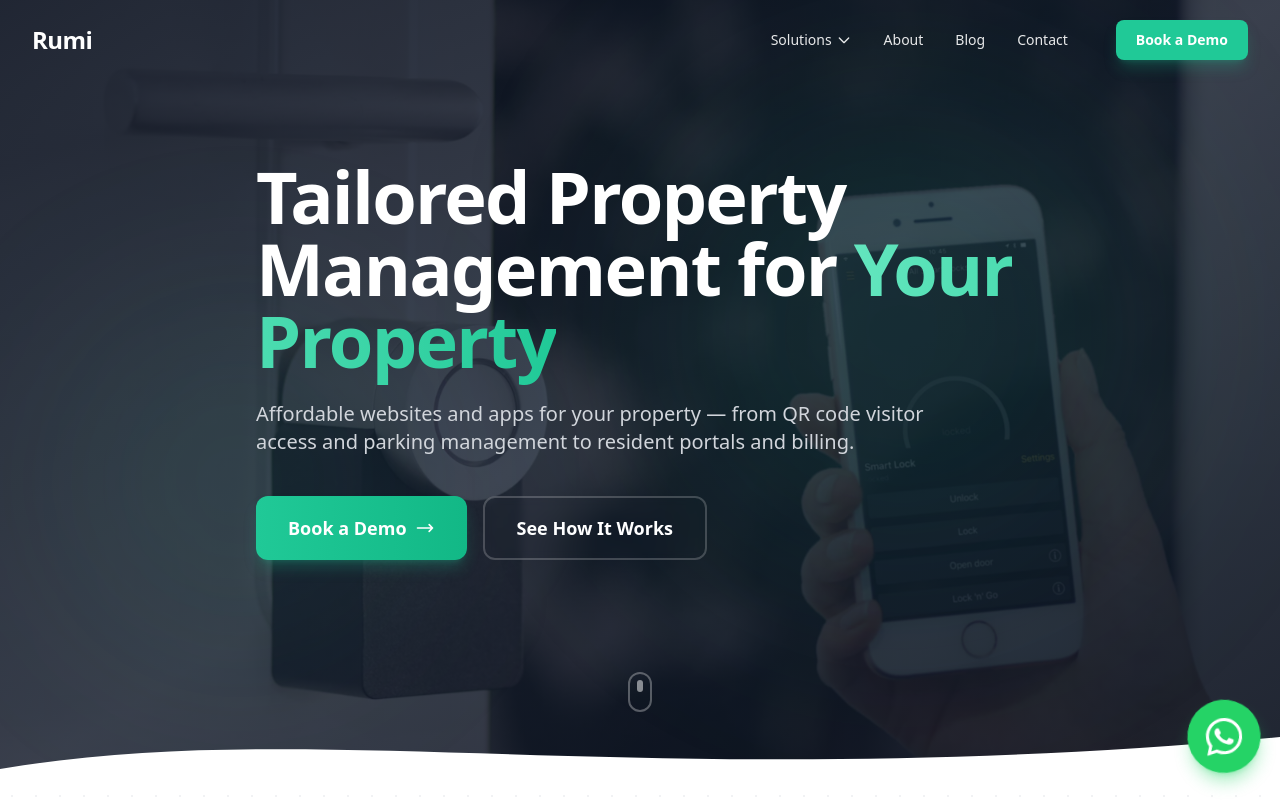
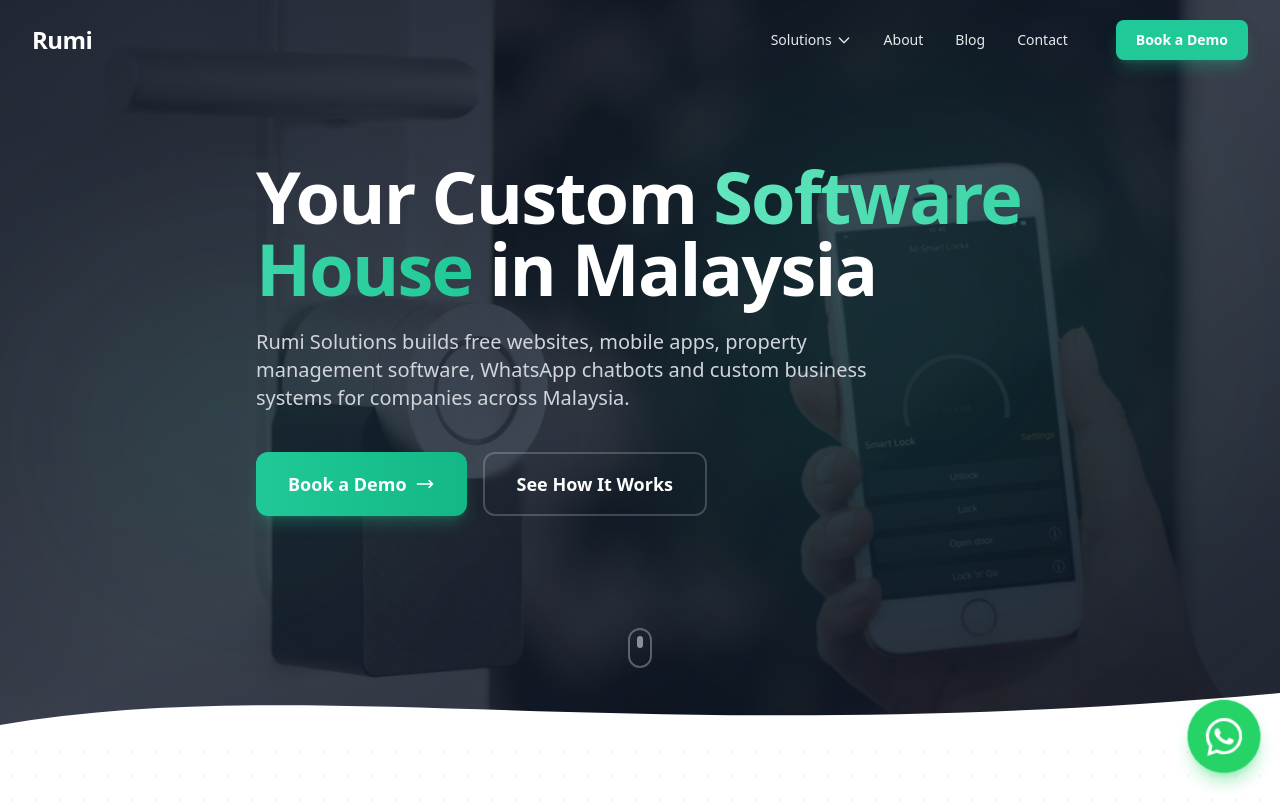
Before and after one commit to addmondz/rumi-website, a Next.js app: page / in a window 1280 px wide. Shown: the top 803 px of the page. Built offline with nearby package versions, Linux system fonts and the light colour scheme.

Commit message:
code update

```diff
--- a/public/landing/claim-your-free-website-zh.html
+++ b/public/landing/claim-your-free-website-zh.html
@@ -5,6 +5,7 @@
 <meta name="viewport" content="width=device-width, initial-scale=1.0">
 <title>立即领取您的免费网站 — Rumi</title>
 <meta name="description" content="免费为您设计并搭建专业网站——无需设计费，无需搭建费。主机托管会在您准备上线时另行安排。">
+<link rel="canonical" href="https://rumisolution.com/landing/claim-your-free-website-zh">
 <script async src="https://www.googletagmanager.com/gtag/js?id=G-1J3FT8P1QL"></script>
 <script>
   window.dataLayer = window.dataLayer || [];
--- a/public/landing/claim-your-free-website.html
+++ b/public/landing/claim-your-free-website.html
@@ -5,6 +5,7 @@
 <meta name="viewport" content="width=device-width, initial-scale=1.0">
 <title>Claim your free website today — Rumi</title>
 <meta name="description" content="Claim a professionally designed website for free. Pay nothing for design or build — hosting is arranged separately when you are ready to launch.">
+<link rel="canonical" href="https://rumisolution.com/landing/claim-your-free-website">
 <script async src="https://www.googletagmanager.com/gtag/js?id=G-1J3FT8P1QL"></script>
 <script>
   window.dataLayer = window.dataLayer || [];
--- a/public/landing/rumi-free-website.html
+++ b/public/landing/rumi-free-website.html
@@ -5,6 +5,7 @@
 <meta name="viewport" content="width=device-width, initial-scale=1.0">
 <title>Rumi — A free website. One honest monthly line.</title>
 <meta name="description" content="We design and build your website for free. Hosting is not included — no design fees, no setup fees, no catch.">
+<link rel="canonical" href="https://rumisolution.com/landing/rumi-free-website">
 <script async src="https://www.googletagmanager.com/gtag/js?id=G-1J3FT8P1QL"></script>
 <script>
   window.dataLayer = window.dataLayer || [];
--- a/public/landing/rumi-website-launch-plan.html
+++ b/public/landing/rumi-website-launch-plan.html
@@ -5,6 +5,7 @@
 <meta name="viewport" content="width=device-width, initial-scale=1.0">
 <title>Rumi Website Launch Plan — Built free</title>
 <meta name="description" content="Rumi designs and builds your website for free. Hosting is not included — no design fee, no build fee, no catch.">
+<link rel="canonical" href="https://rumisolution.com/landing/rumi-website-launch-plan">
 <script async src="https://www.googletagmanager.com/gtag/js?id=G-1J3FT8P1QL"></script>
 <script>
   window.dataLayer = window.dataLayer || [];
--- a/src/app/blog/page.tsx
+++ b/src/app/blog/page.tsx
@@ -98,40 +98,28 @@ export default function BlogPage() {
 
   const jsonLd = {
     "@context": "https://schema.org",
-    "@type": "Blog",
-    name: "Rumi Solutions Blog",
+    "@type": "CollectionPage",
+    name: "Rumi Solutions Blog & Guides",
     url: `${siteUrl}/blog`,
-    blogPost: [
-      ...freeWebsitePages.map((page) => ({
-        "@type": "BlogPosting",
-        headline: page.title,
-        description: page.description,
-        url: `${siteUrl}${page.href}`,
-        author: {
-          "@type": "Organization",
-          name: "Rumi Solutions",
-        },
-        publisher: {
-          "@type": "Organization",
-          name: "Rumi Solutions",
-        },
-      })),
-      ...landingPages.map((page) => ({
-        "@type": "BlogPosting",
-        headline: page.title,
-        description: page.description,
-        url: `${siteUrl}/solutions/${page.slug}`,
-        image: page.hero.image?.src,
-        author: {
-          "@type": "Organization",
-          name: "Rumi Solutions",
-        },
-        publisher: {
-          "@type": "Organization",
-          name: "Rumi Solutions",
-        },
-      })),
-    ],
+    description:
+      "Browse Rumi Solutions guides and service pages for free websites, property management software and Malaysian business software.",
+    mainEntity: {
+      "@type": "ItemList",
+      itemListElement: [
+        ...freeWebsitePages.map((page, i) => ({
+          "@type": "ListItem",
+          position: i + 1,
+          url: `${siteUrl}${page.href}`,
+          name: page.title,
+        })),
+        ...landingPages.map((page, i) => ({
+          "@type": "ListItem",
+          position: freeWebsitePages.length + i + 1,
+          url: `${siteUrl}/solutions/${page.slug}`,
+          name: page.title,
+        })),
+      ],
+    },
   };
 
   return (
--- a/src/app/layout.tsx
+++ b/src/app/layout.tsx
@@ -53,19 +53,21 @@ const websiteJsonLd = {
 export const metadata: Metadata = {
   metadataBase: new URL(siteUrl),
   applicationName: organizationName,
-  title: "Rumi Solutions | Software House Malaysia",
+  title: "Software House Malaysia | Rumi Solutions — Websites, Apps & Custom Software",
   description:
-    "Malaysian software house building websites, mobile apps, custom software, e-commerce platforms and SEO solutions.",
+    "Malaysian software house offering free web development, mobile apps, property management software, WhatsApp chatbots, SEO and custom software solutions.",
   keywords: [
+    "software house Malaysia",
     "Rumi Solutions",
-    "software house Malaysia",
+    "free web development Malaysia",
+    "custom software development Malaysia",
     "property management software Malaysia",
     "condo management software",
-    "web development Malaysia",
     "mobile app development Malaysia",
     "WhatsApp chatbot Malaysia",
     "SEO services Malaysia",
-    "custom software development Malaysia",
+    "web development Malaysia",
+    "e-commerce website Malaysia",
   ],
   authors: [{ name: organizationName, url: siteUrl }],
   creator: organizationName,
@@ -78,9 +80,9 @@ export const metadata: Metadata = {
     },
   },
   openGraph: {
-    title: "Rumi Solutions | Software House Malaysia",
+    title: "Software House Malaysia | Rumi Solutions",
     description:
-      "Malaysian software house — web development, mobile apps, custom software, e-commerce and SEO services for businesses.",
+      "Malaysian software house — free websites, mobile apps, property management systems, WhatsApp chatbots, SEO and custom software for businesses.",
     type: "website",
     locale: "en_MY",
     url: "https://rumisolution.com",
@@ -88,9 +90,9 @@ export const metadata: Metadata = {
   },
   twitter: {
     card: "summary_large_image",
-    title: "Rumi Solutions | Software House Malaysia",
+    title: "Software House Malaysia | Rumi Solutions",
     description:
-      "Websites, mobile apps, custom software, e-commerce and SEO services in Malaysia.",
+      "Free websites, mobile apps, custom software, property management systems and SEO services in Malaysia.",
   },
 };
 
--- a/src/app/page.tsx
+++ b/src/app/page.tsx
@@ -22,10 +22,10 @@ export default function Home() {
     "@graph": [
       {
         "@type": "WebPage",
-        name: "Rumi Solutions | Software House Malaysia",
+        name: "Software House Malaysia | Rumi Solutions",
         url: siteUrl,
         description:
-          "Rumi Solutions builds property management software, websites, mobile apps, WhatsApp chatbots, SEO campaigns and custom business systems for Malaysian companies.",
+          "Malaysian software house offering free web development, mobile apps, property management software, WhatsApp chatbots, SEO and custom software solutions.",
         isPartOf: {
           "@type": "WebSite",
           name: organizationName,
--- a/src/app/sitemap.ts
+++ b/src/app/sitemap.ts
@@ -2,17 +2,33 @@ import type { MetadataRoute } from "next";
 import { landingPages, siteUrl } from "@/lib/landing-pages";
 
 export default function sitemap(): MetadataRoute.Sitemap {
+  const now = new Date().toISOString();
+
   const staticRoutes = ["", "/blog"].map((path) => ({
     url: `${siteUrl}${path}`,
+    lastModified: now,
     changeFrequency: "weekly" as const,
     priority: path === "" ? 1 : 0.7,
   }));
 
   const solutionRoutes = landingPages.map((page) => ({
     url: `${siteUrl}/solutions/${page.slug}`,
+    lastModified: now,
     changeFrequency: "monthly" as const,
     priority: page.slug === "property-management-software-malaysia" ? 0.9 : 0.8,
   }));
 
-  return [...staticRoutes, ...solutionRoutes];
+  const landingRoutes = [
+    "claim-your-free-website",
+    "claim-your-free-website-zh",
+    "rumi-free-website",
+    "rumi-website-launch-plan",
+  ].map((slug) => ({
+    url: `${siteUrl}/landing/${slug}`,
+    lastModified: now,
+    changeFrequency: "monthly" as const,
+    priority: 0.6,
+  }));
+
+  return [...staticRoutes, ...solutionRoutes, ...landingRoutes];
 }
--- a/src/components/Hero.tsx
+++ b/src/components/Hero.tsx
@@ -34,16 +34,17 @@ export default function Hero() {
           className="max-w-3xl"
         >
           <h1 className="text-4xl sm:text-5xl lg:text-6xl xl:text-7xl font-bold text-white leading-tight tracking-tight">
-            Tailored Property Management for{" "}
+            Your Custom{" "}
             <span className="text-transparent bg-clip-text bg-gradient-to-r from-accent-300 to-accent-500">
-              Your Property
-            </span>
+              Software House
+            </span>{" "}
+            in Malaysia
           </h1>
 
           <p className="mt-6 text-lg sm:text-xl text-gray-300 max-w-2xl leading-relaxed">
-            Affordable websites and apps for your property — from QR code
-            visitor access and parking management to resident portals and
-            billing.
+            Rumi Solutions builds free websites, mobile apps, property
+            management software, WhatsApp chatbots and custom business
+            systems for companies across Malaysia.
           </p>
 
           <div className="mt-10 flex flex-col sm:flex-row gap-4">
--- a/src/components/ProductsSection.tsx
+++ b/src/components/ProductsSection.tsx
@@ -13,6 +13,7 @@ const products = [
     name: "Visitor & Access Management",
     tagline: "Seamless registration, QR-based entry, and real-time visitor tracking.",
     color: "bg-blue-50 text-blue-600",
+    href: "/solutions/property-management-software-malaysia",
   },
   {
     icon: (
@@ -23,6 +24,7 @@ const products = [
     name: "Parking Management",
     tagline: "Parking charges, lot allocation, and vehicle tracking made simple.",
     color: "bg-emerald-50 text-emerald-600",
+    href: "/solutions/property-management-software-malaysia",
   },
   {
     icon: (
@@ -33,6 +35,7 @@ const products = [
     name: "Accounting & Billing",
     tagline: "Automated invoicing, payment tracking, and real-time financial dashboards.",
     color: "bg-amber-50 text-amber-600",
+    href: "/solutions/property-management-software-malaysia",
   },
   {
     icon: (
@@ -43,6 +46,7 @@ const products = [
     name: "Community App",
     tagline: "A mobile hub for residents and management — notices, bookings, and feedback.",
     color: "bg-purple-50 text-purple-600",
+    href: "/solutions/condo-management-software",
   },
   {
     icon: (
@@ -53,6 +57,7 @@ const products = [
     name: "Maintenance & Workflow",
     tagline: "Track maintenance requests, assign tasks, and monitor resolution in real time.",
     color: "bg-rose-50 text-rose-600",
+    href: "/solutions/custom-property-management-software",
   },
   {
     icon: (
```
